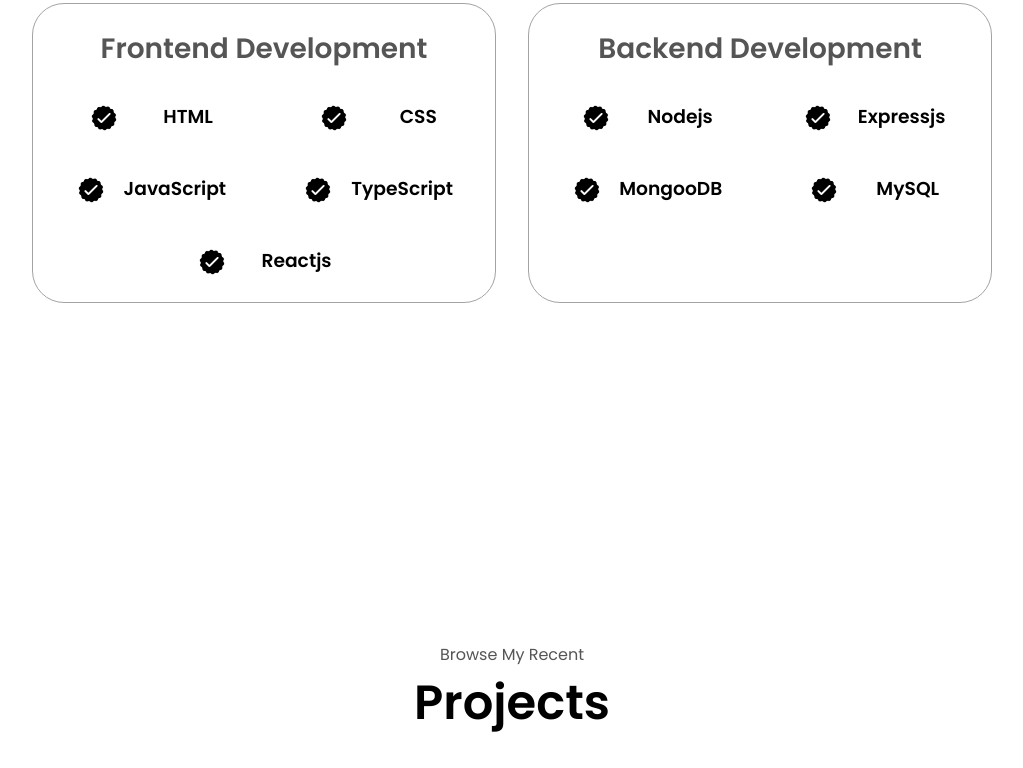
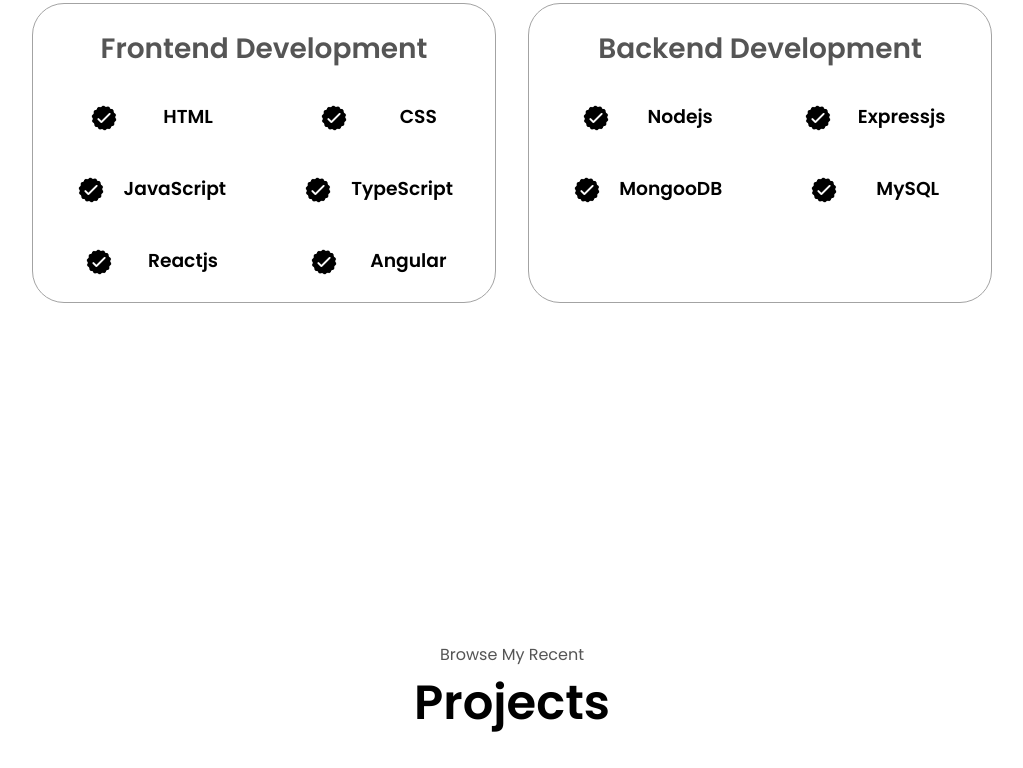
Before and after one commit to DivyaPatil6/ProtfolioWebsite, a plain HTML site: page index.html in a window 1280 px wide. Shown: the part 1822-2590 px from the top of the page, without its empty margins (128-1151 px from the left). Drawn offline with Linux system fonts and the light colour scheme.

Commit message:
Update index.html

```diff
--- a/index.html
+++ b/index.html
@@ -119,6 +119,12 @@
                 <h3>Reactjs</h3>
               </div>
             </article>
+            <article>
+              <img src="./assets/checkmark.png" alt="Experience icon" class="icon" />
+              <div>
+                <h3>Angular</h3>
+              </div>
+            </article>
           </div>
         </div>
         <div class="details-container">
```
